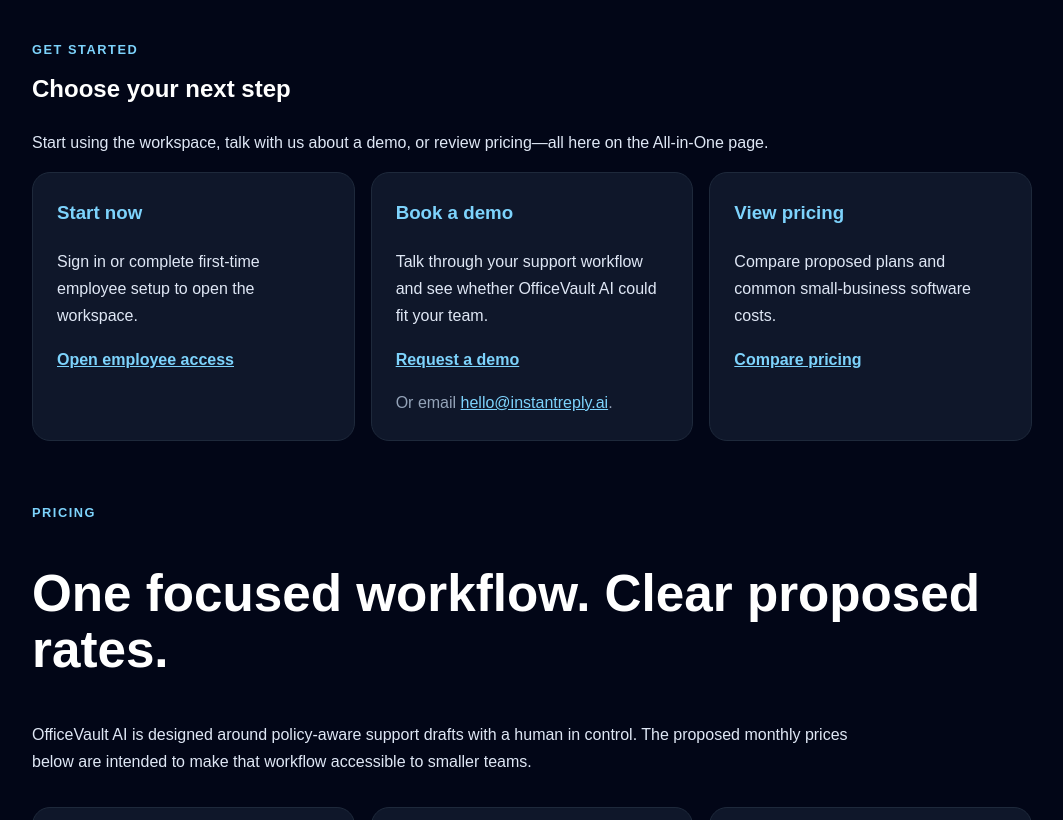
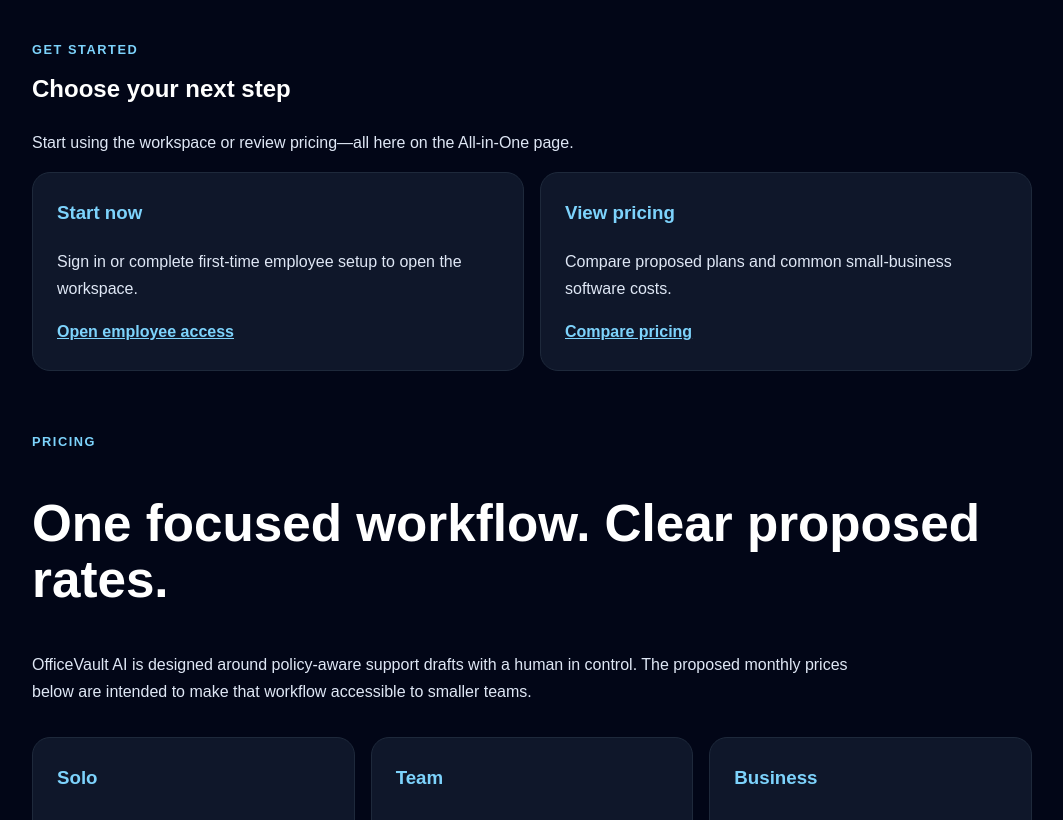
Before and after one commit to DixonSolutionsAI/dixon-ai-solutions, a Next.js app: page /landing-page in a window 1280 px wide. Shown: the part 1980-2800 px from the top of the page, without its empty margins (108-1171 px from the left). Built offline with nearby package versions, Linux system fonts and the light colour scheme.

Commit message:
Route All-in-One to the AI agent
Co-authored-by: Copilot <223556219+Copilot@users.noreply.github.com>

```diff
--- a/app/brand-header.js
+++ b/app/brand-header.js
@@ -1,7 +1,8 @@
 const links = [
-  { href: "/landing-page", label: "All-in-One" },
+  { href: "/get-started", label: "All-in-One" },
   { href: "/about", label: "About" },
   { href: "/services", label: "Services" },
+  { href: "https://calendly.com", label: "Demo" },
 ];
 
 export default function BrandHeader() {
--- a/app/get-started/layout.js
+++ b/app/get-started/layout.js
@@ -7,10 +7,10 @@ import { AccessProvider } from "./access-context";
 import { StaffProvider, useStaff } from "./staff-context";
 
 const tabs = [
-  { href: "/get-started/employee", label: "Employee" },
   { href: "/get-started", label: "Work Space" },
   { href: "/get-started/company-documents", label: "Company Documents" },
   { href: "/get-started/access", label: "Access" },
+  { href: "/get-started/employee", label: "Employee Sign in" },
 ];
 
 function PersistentWorkSpace({ hidden }) {
--- a/app/landing-page/page.js
+++ b/app/landing-page/page.js
@@ -177,8 +177,7 @@ export default function LandingPage() {
           <p style={eyebrow}>Get Started</p>
           <h2 style={{ marginTop: 0 }}>Choose your next step</h2>
           <p style={{ color: "#dfe7f5", maxWidth: "800px" }}>
-            Start using the workspace, talk with us about a demo, or review pricing—all here on
-            the All-in-One page.
+            Start using the workspace or review pricing—all here on the All-in-One page.
           </p>
           <div style={grid}>
             <article style={card}>
@@ -189,26 +188,6 @@ export default function LandingPage() {
               <a href="/get-started/employee" style={{ color: "#7dd3fc", fontWeight: 700 }}>
                 Open employee access
               </a>
-            </article>
-            <article id="demo" style={{ ...card, scrollMarginTop: "2rem" }}>
-              <h3 style={{ color: "#7dd3fc", marginTop: 0 }}>Book a demo</h3>
-              <p style={{ color: "#dfe7f5" }}>
-                Talk through your support workflow and see whether OfficeVault AI could fit your
-                team.
-              </p>
-              <a
-                href="https://calendly.com"
-                style={{ color: "#7dd3fc", fontWeight: 700 }}
-              >
-                Request a demo
-              </a>
-              <p style={{ color: "#94a3b8", marginBottom: 0 }}>
-                Or email{" "}
-                <a href="mailto:hello@instantreply.ai" style={{ color: "#7dd3fc" }}>
-                  hello@instantreply.ai
-                </a>
-                .
-              </p>
             </article>
             <article style={card}>
               <h3 style={{ color: "#7dd3fc", marginTop: 0 }}>View pricing</h3>
```
